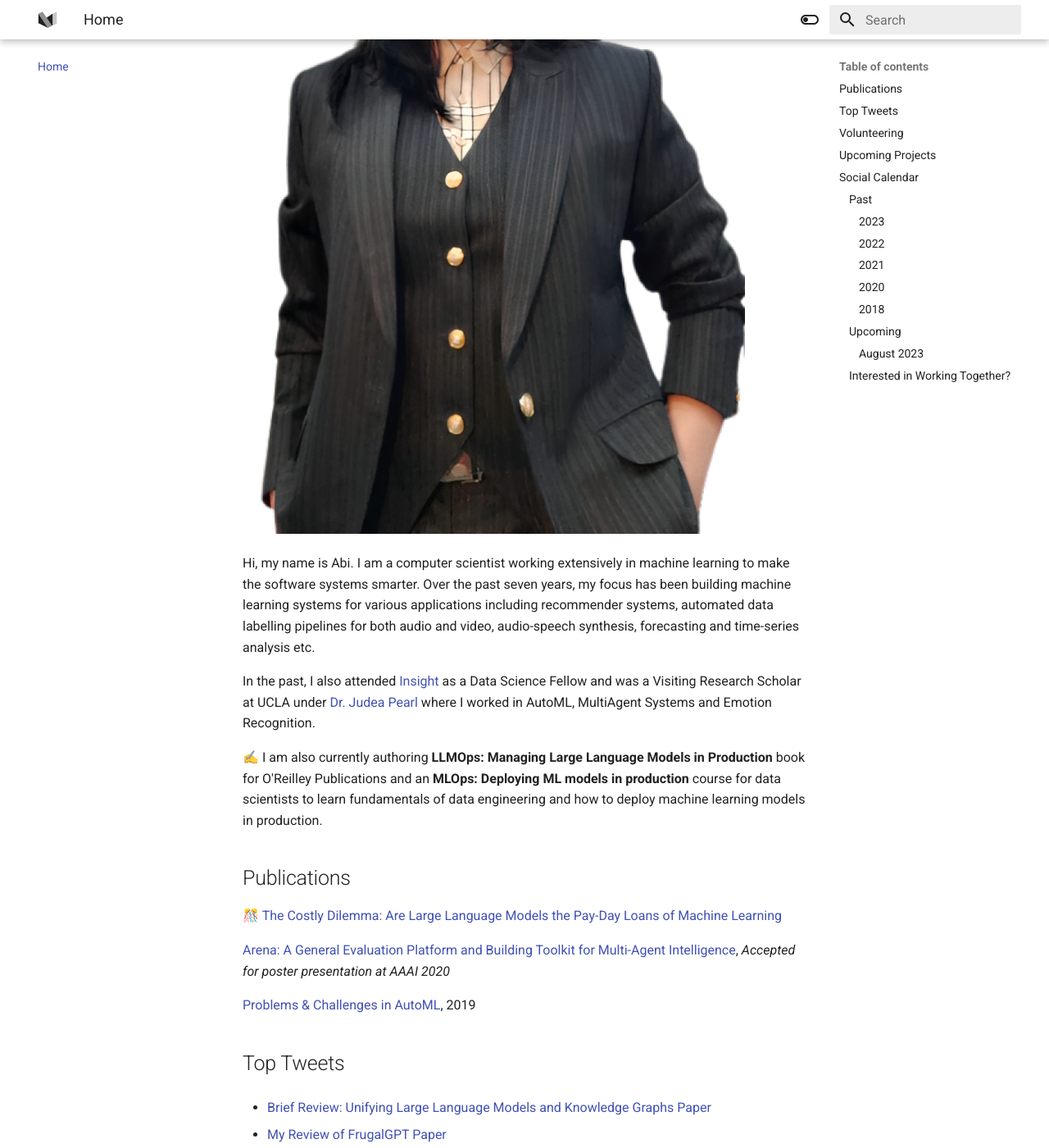
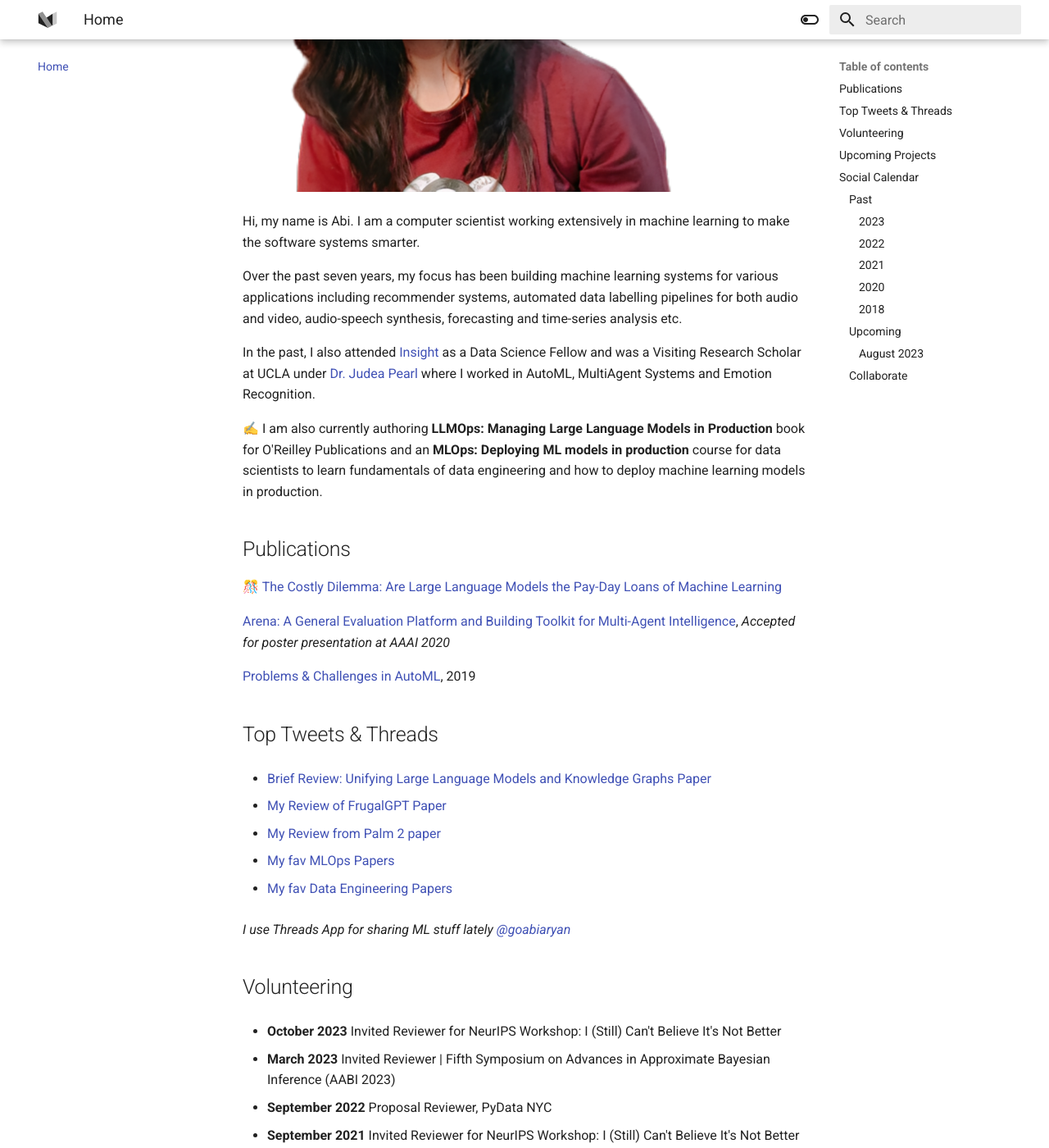
Before and after one commit to goabiaryan/abiaryan.com, an MkDocs documentation site: the page built from docs/index.md, in a window 1280 px wide and 1400 px high, scrolled down 494 px. Shown: the whole window at 82% size. Built offline with MkDocs 1.6.1 and Material for MkDocs 9.7.7, drawn with Linux system fonts in a browser that asks for light colours; comment, search, counter and statistics services are not loaded; old or Windows-style settings are respelled for this version of MkDocs; some of the changed text lies outside the part shown.

Commit message:
changed dp

```diff
--- a/docs/index.md
+++ b/docs/index.md
@@ -1,6 +1,8 @@
-![abi](\full-abi.png){: .center}
+![abi](\abi-preview.png)
 
-Hi, my name is Abi. I am a computer scientist working extensively in machine learning to make the software systems smarter. Over the past seven years, my focus has been building machine learning systems for various applications including recommender systems, automated data labelling pipelines for both audio and video, audio-speech synthesis, forecasting and time-series analysis etc.
+Hi, my name is Abi. I am a computer scientist working extensively in machine learning to make the software systems smarter.
+
+Over the past seven years, my focus has been building machine learning systems for various applications including recommender systems, automated data labelling pipelines for both audio and video, audio-speech synthesis, forecasting and time-series analysis etc.
 
 In the past, I also attended [Insight](https://insightfellows.com/data-science) as a Data Science Fellow and was a Visiting Research Scholar at UCLA under [Dr. Judea Pearl](http://bayes.cs.ucla.edu/jp_home.html) where I worked in AutoML, MultiAgent Systems and Emotion Recognition.
 
@@ -15,7 +17,8 @@ In the past, I also attended [Insight](https://insightfellows.com/data-science)
 [Problems & Challenges in AutoML](posts/automl-problems-2019/), 2019
 
 
-## Top Tweets
+## Top Tweets & Threads
+
 - [Brief Review: Unifying Large Language Models and Knowledge Graphs Paper](https://twitter.com/GoAbiAryan/status/1669603176771907584?s=20)
 
 - [My Review of FrugalGPT Paper](https://twitter.com/GoAbiAryan/status/1657033209329209348?s=20)
@@ -25,6 +28,8 @@ In the past, I also attended [Insight](https://insightfellows.com/data-science)
 - [My fav MLOps Papers](https://twitter.com/GoAbiAryan/status/1580852750526468097?s=20)
 
 - [My fav Data Engineering Papers](https://twitter.com/GoAbiAryan/status/1629151405125812225?s=20)
+
+*I use Threads App for sharing ML stuff lately [@goabiaryan](https://www.threads.net/@goabiaryan/)*
 
 ## Volunteering
 - **October 2023** Invited Reviewer for NeurIPS Workshop: I (Still) Can't Believe It's Not Better
@@ -52,9 +57,9 @@ In the past, I also attended [Insight](https://insightfellows.com/data-science)
     ###  Past
 
     #### 2023
-    - July 7 - Gave a talk on [Cost Modelling for LLMs](https://youtu.be/Hne95kH5hxk) at the LLM Projects Workshop
-    - July 7 - Talked about **Self-Learning and Growth for careers in Data and MLOps** at Women in Data Podcast
-    - July 6 - Talked about [Fune-Tuning and Evaluations for LLMs](https://www.youtube.com/live/8km8_fK-enY?feature=share) at What's  the BUZZ? with Andreas Welsch
+    - **July 7** - Gave a talk on [Cost Modelling for LLMs](https://youtu.be/Hne95kH5hxk) at the LLM Projects Workshop
+    - **July 7** - Talked about **Self-Learning and Growth for careers in Data and MLOps** at Women in Data Podcast
+    - **July 6** - Talked about [Fune-Tuning and Evaluations for LLMs](https://www.youtube.com/live/8km8_fK-enY?feature=share) at What's  the BUZZ? with Andreas Welsch
     - **June 15** - Moderating the panel on **LLM Evaluations** at LLMs in Production Conference II by MLOps.Community
     - **May 4** - Speaker at [LLMs Demsytified](https://www.linkedin.com/events/llmsdemsytifiedwithchris-abi7057602763823730688/comments/) Webinar with Chris Brousseau, Data Scientist at MasterCard
     - **April 26** - Speaker at [Large Language Models in Production](https://twitter.com/i/spaces/1BRKjZelnOpKw?s=20) Twitter Spaces with Christine Yuen, Co-Founder and Head of Engineering at Shakudo.io, hosted by Sabrina Aquino
@@ -90,10 +95,11 @@ In the past, I also attended [Insight](https://insightfellows.com/data-science)
 
 #### August 2023
 
-- Event Chair for [Building AI Agents with LLMs Event - O'Reilly](https://learning.oreilly.com/live-events/building-ai-agents-with-llms/0636920096162/)
+- Aug 29 - Event Chair for [Building AI Agents with LLMs Event - O'Reilly](https://learning.oreilly.com/live-events/building-ai-agents-with-llms/0636920096162/)
+- Sept 20 - AMA on LLMOps at Deep Learning Daily organized by [Deci.ai](https://deci.ai/)
 
-### Interested in Working Together?
-- If you want to book a consultation with me, you can do so via [Topmate](https://topmate.io/goabiaryan)
+### Collaborate
+- If you want to book a MLOps/LLMOps consultation with me, you can do so via [Topmate](https://topmate.io/goabiaryan)
 - If you want me to participate/speak at your event, you can reach out to me via [email](mailto:hi@abiaryan.com)
 
 <!-- and an independent consultant with over 7 years of experience in the industry where I've worked  in machine learning infrastructure design and model development, integration and deployment at scale for recommender systems, computer vision, natural language processing as well as audio-speech synthesis. You can book my services [here](https://topmate.io/goabiaryan) -->
```
Also changed, not shown: docs/abi-preview.png (added), docs/full-abi.png, site/abi-preview.png (added), site/full-abi.png, site/index.html, site/search/search_index.json, 1 other file.
